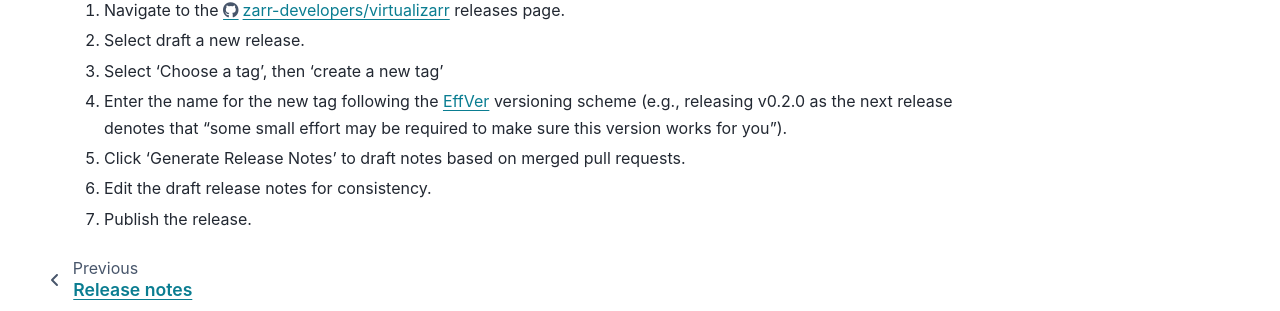
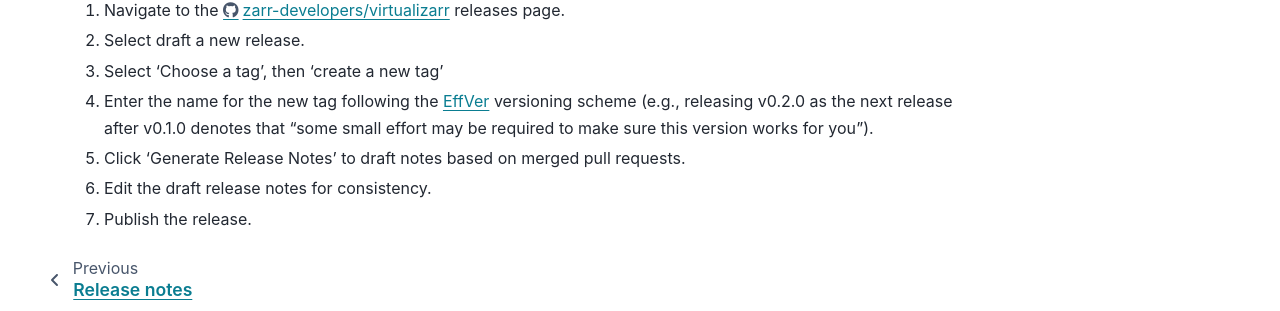
Before and after one commit to zarr-developers/VirtualiZarr, a Sphinx documentation site: the page built from docs/contributing.md, in a window 1280 px wide and 1384 px high. Shown: the part 962-1273 px from the top of the window. Built offline with Sphinx 7.4.7 and the PyData theme 0.15.4, drawn with Linux system fonts in a browser that asks for light colours.

Commit message:
release versions

```diff
--- a/docs/contributing.md
+++ b/docs/contributing.md
@@ -33,7 +33,7 @@
 1. Navigate to the [https://github.com/zarr-developers/virtualizarr/releases](https://github.com/zarr-developers/virtualizarr/releases) releases page.
 2. Select draft a new release.
 3. Select 'Choose a tag', then 'create a new tag'
-4. Enter the name for the new tag following the [EffVer](https://jacobtomlinson.dev/effver/) versioning scheme (e.g., releasing v0.2.0 as the next release denotes that “some small effort may be required to make sure this version works for you”).
+4. Enter the name for the new tag following the [EffVer](https://jacobtomlinson.dev/effver/) versioning scheme (e.g., releasing v0.2.0 as the next release after v0.1.0 denotes that “some small effort may be required to make sure this version works for you”).
 4. Click 'Generate Release Notes' to draft notes based on merged pull requests.
 5. Edit the draft release notes for consistency.
 6. Publish the release.
```
